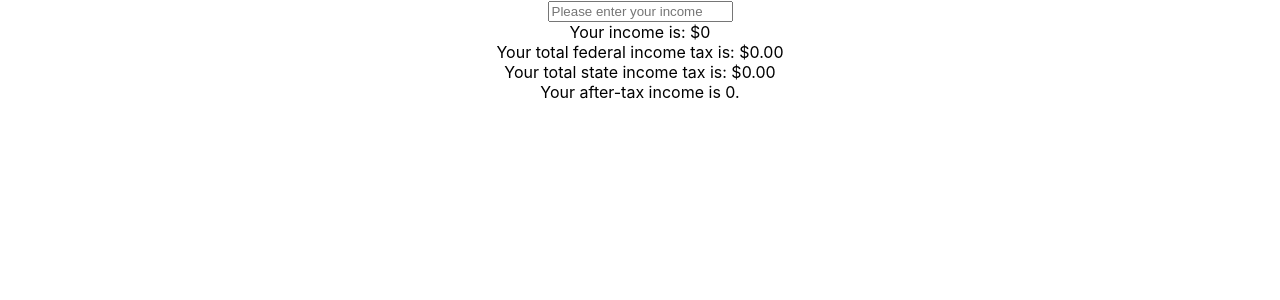
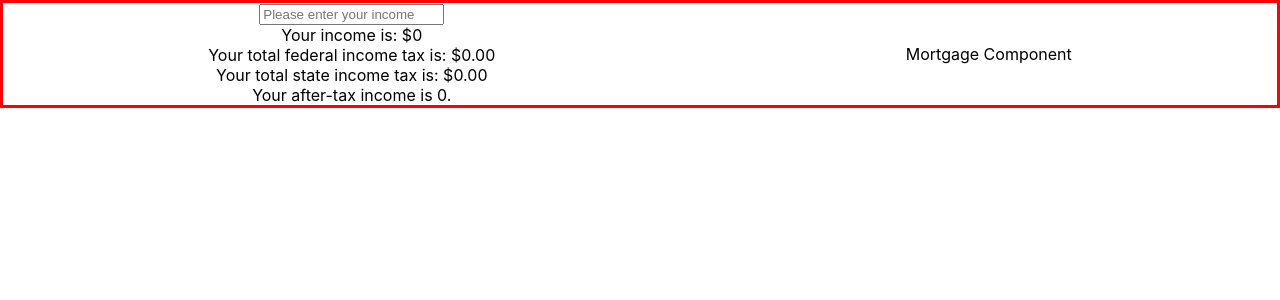
Before and after one commit to david-yang2/digital-financial-planner, a React (Create React App) app: page / in a window 1280 px wide. Shown: the top 300 px of the page. Built offline with nearby package versions, Linux system fonts and the light colour scheme.

Commit message:
quick styling for income and mortgage components

```diff
--- a/src/App.css
+++ b/src/App.css
@@ -1,3 +1,9 @@
 .App {
+  height:100%;
+  border: solid;
+  border-color:red;
   text-align: center;
+  display:flex;
+  justify-content: space-around;
+  align-items:center;
 }
--- a/src/App.js
+++ b/src/App.js
@@ -8,6 +8,7 @@ function App() {
   return (
     <div className="App">
         <Income />
+        <Mortgage />
     </div>
   );
 }
--- a/src/components/income/income.jsx
+++ b/src/components/income/income.jsx
@@ -8,7 +8,7 @@ const Income = () => {
     const [totalStateTax, setTotalStateTax] = useState(0);
 
     return (
-        <div>
+        <div className = "income">
             <input
                 type="text"
                 placeholder="Please enter your income"
--- a/src/components/mortgage/mortgage.jsx
+++ b/src/components/mortgage/mortgage.jsx
@@ -3,8 +3,8 @@ import React, {useState} from 'react';
 const Mortgage = () =>{
 
     return (
-        <div>
-            Income Component
+        <div className="Mortage">
+            Mortgage Component
         </div>
     )
 }
--- a/src/index.css
+++ b/src/index.css
@@ -1,5 +1,6 @@
 body {
   margin: 0;
+  height:100vh;
   font-family: -apple-system, BlinkMacSystemFont, 'Segoe UI', 'Roboto', 'Oxygen',
     'Ubuntu', 'Cantarell', 'Fira Sans', 'Droid Sans', 'Helvetica Neue',
     sans-serif;
```
